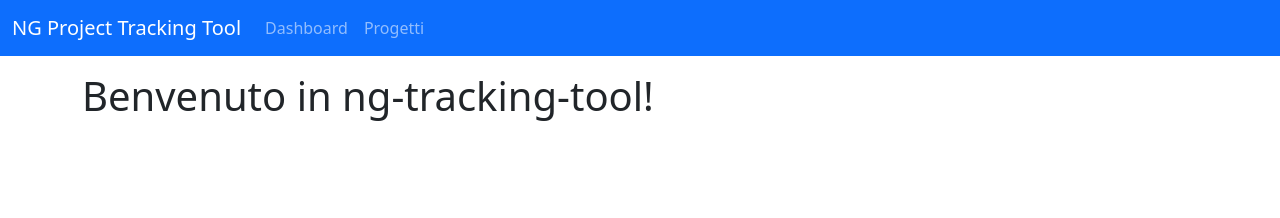
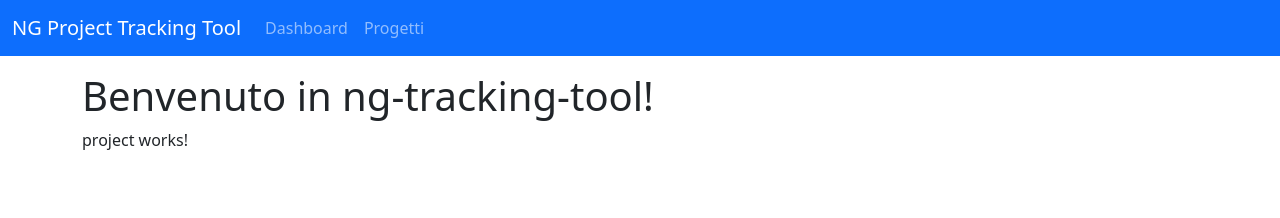
Before and after one commit to acadevmy/ng-tracking-tool, an Angular app: page / in a window 1280 px wide. Shown: the top 218 px of the page. Built offline with nearby package versions, Linux system fonts and the light colour scheme.

Commit message:
feat: add Project component

```diff
--- a/src/app/app.component.html
+++ b/src/app/app.component.html
@@ -16,4 +16,5 @@
 
 <div class="container mt-3">
   <h1>Benvenuto in {{ title }}!</h1>
+  <app-project></app-project>
 </div>
--- a/src/app/app.module.ts
+++ b/src/app/app.module.ts
@@ -2,10 +2,12 @@
 import { BrowserModule } from '@angular/platform-browser';
 
 import { AppComponent } from './app.component';
+import { ProjectComponent } from './project/project.component';
 
 @NgModule({
   declarations: [
-    AppComponent
+    AppComponent,
+    ProjectComponent
   ],
   imports: [
     BrowserModule
--- /dev/null
+++ b/src/app/project/project.component.html
@@ -0,0 +1 @@
+<p>project works!</p>
--- /dev/null
+++ b/src/app/project/project.component.ts
@@ -0,0 +1,15 @@
+import { Component, OnInit } from '@angular/core';
+
+@Component({
+  selector: 'app-project',
+  templateUrl: './project.component.html',
+  styleUrls: ['./project.component.css']
+})
+export class ProjectComponent implements OnInit {
+
+  constructor() { }
+
+  ngOnInit(): void {
+  }
+
+}
```
Also changed, not shown: src/app/project/project.component.css (added), 1 other file (tests, documents, lock files or other folders).
